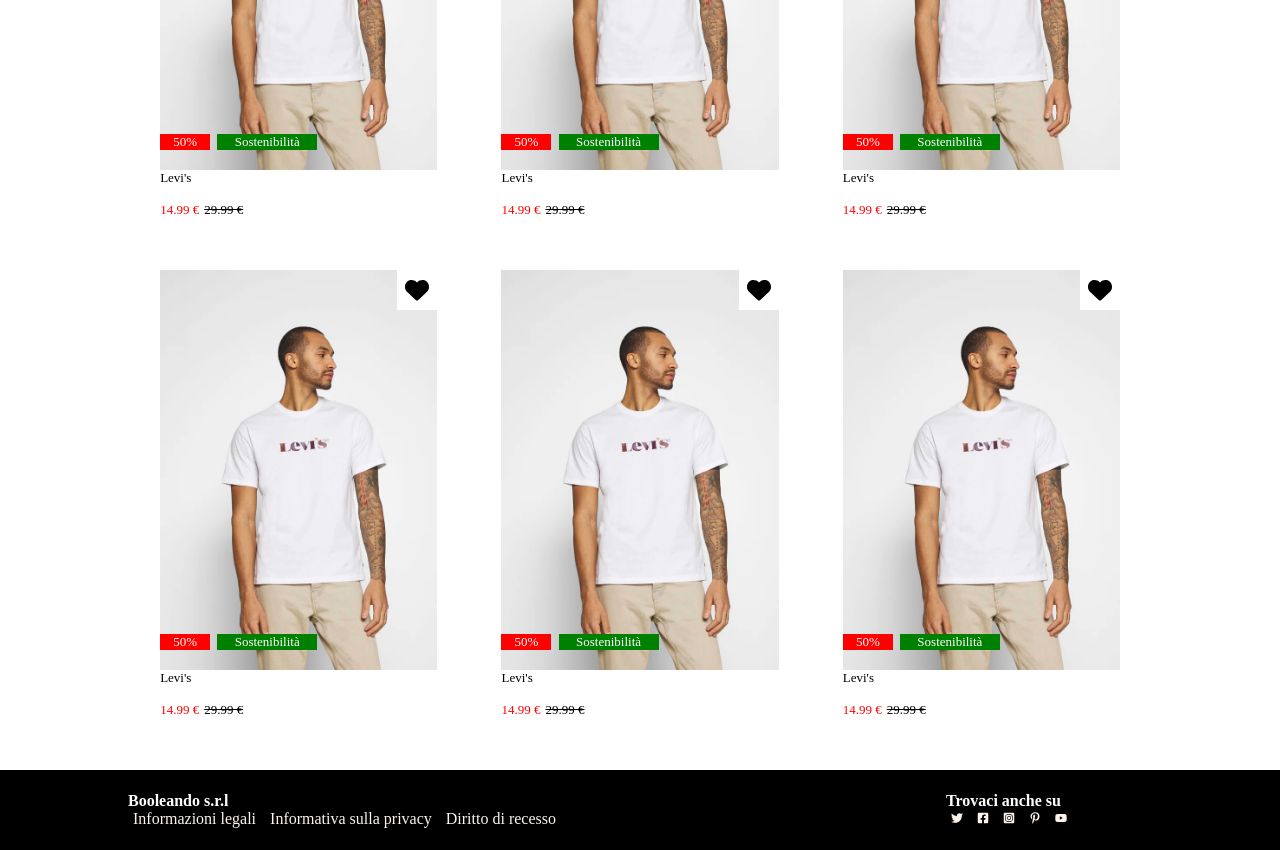
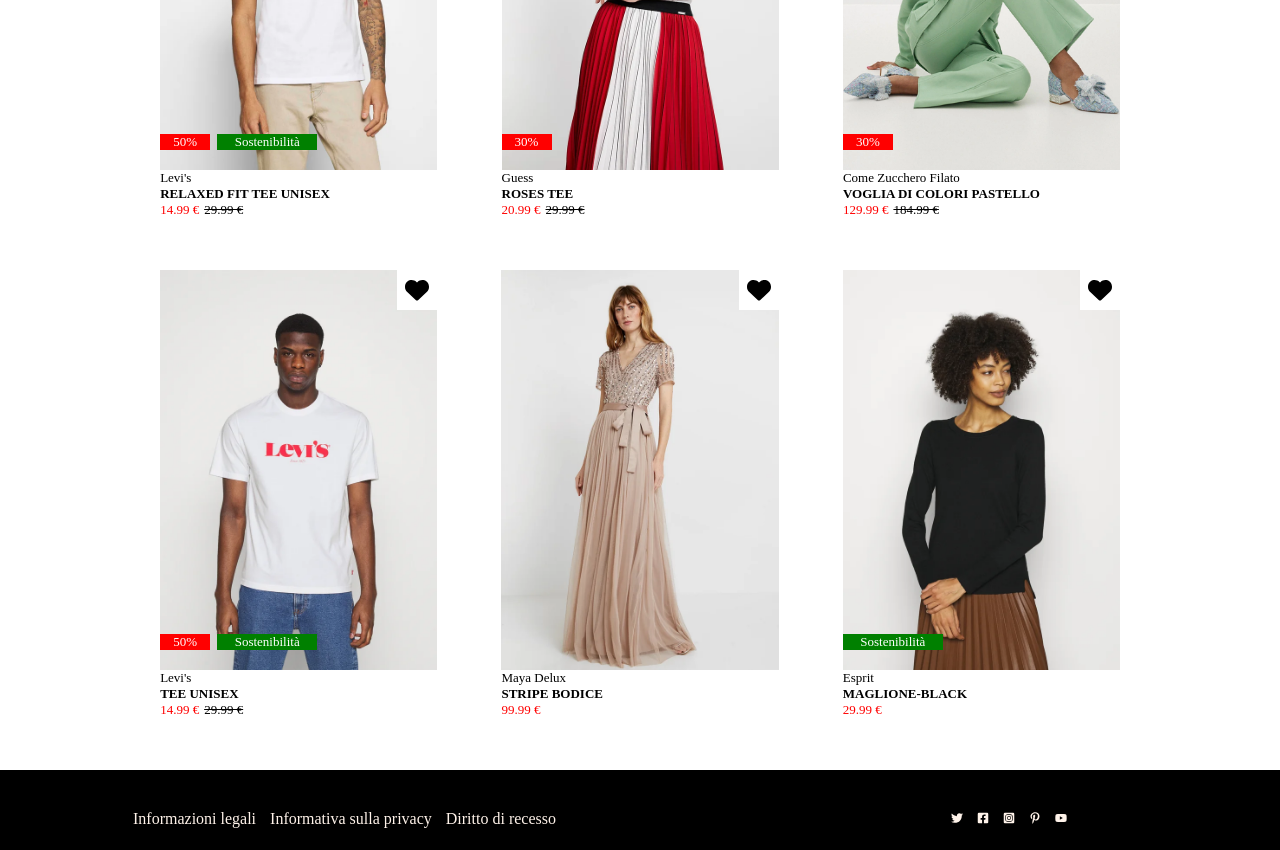
Before and after one commit to nico17022001/html-css-boolando, a plain HTML site: page index.html in a window 1280 px wide. Shown: the part 320-1170 px from the top of the page. Drawn offline with Linux system fonts and the light colour scheme.

Commit message:
da-fissare-header

```diff
--- a/css/style.css
+++ b/css/style.css
@@ -43,6 +43,10 @@
 
 h4{
   color: white;
+}
+
+div > h4 {
+  color: black;
 }
 .price > div{
   margin-right: 5px;
@@ -162,3 +166,8 @@
   position: absolute;
     right: 80px;
 }
+
+.different{
+  position: absolute;
+  left: 0;
+}
--- a/index.html
+++ b/index.html
@@ -66,8 +66,54 @@
 
       <div class="card">
         <div class="product">
-          <img class="appear" src="img/1b.webp" alt="">
-          <img class="disappear" src="img/1.webp" alt="">
+          <img class="appear" src="img/2b.webp" alt="">
+          <img class="disappear" src="img/2.webp" alt="">
+          <div class="heart">
+            <svg xmlns="http://www.w3.org/2000/svg" viewBox="0 0 512 512"><!--! Font Awesome Pro 6.3.0 by @fontawesome - https://fontawesome.com License - https://fontawesome.com/license (Commercial License) Copyright 2023 Fonticons, Inc. --><path d="M47.6 300.4L228.3 469.1c7.5 7 17.4 10.9 27.7 10.9s20.2-3.9 27.7-10.9L464.4 300.4c30.4-28.3 47.6-68 47.6-109.5v-5.8c0-69.9-50.5-129.5-119.4-141C347 36.5 300.6 51.4 268 84L256 96 244 84c-32.6-32.6-79-47.5-124.6-39.9C50.5 55.6 0 115.2 0 185.1v5.8c0 41.5 17.2 81.2 47.6 109.5z"/>
+            </svg>
+          </div>
+          <div class="sconto d-flex small ">30%</div>
+        </div>
+        <div class="info small">
+          <div>
+            <span>Guess</span>
+          </div>
+          <div><h4>ROSES TEE</h4></div>
+        </div>
+        <div class="price d-flex small">
+          <div class="scontato rosso">20.99 €</div>
+          <div class="prezzo-pieno "> <s> 29.99 € </s></div>
+        </div>
+      </div>
+
+      <div class="card">
+        <div class="product">
+          <img class="appear" src="img/3b.webp" alt="">
+          <img class="disappear" src="img/3.webp" alt="">
+          <div class="heart">
+            <svg xmlns="http://www.w3.org/2000/svg" viewBox="0 0 512 512"><!--! Font Awesome Pro 6.3.0 by @fontawesome - https://fontawesome.com License - https://fontawesome.com/license (Commercial License) Copyright 2023 Fonticons, Inc. --><path d="M47.6 300.4L228.3 469.1c7.5 7 17.4 10.9 27.7 10.9s20.2-3.9 27.7-10.9L464.4 300.4c30.4-28.3 47.6-68 47.6-109.5v-5.8c0-69.9-50.5-129.5-119.4-141C347 36.5 300.6 51.4 268 84L256 96 244 84c-32.6-32.6-79-47.5-124.6-39.9C50.5 55.6 0 115.2 0 185.1v5.8c0 41.5 17.2 81.2 47.6 109.5z"/>
+            </svg>
+          </div>
+          <div class="sconto d-flex small ">30%</div>
+        </div>
+        <div class="info small">
+          <div>
+            <span>Come Zucchero Filato</span>
+          </div>
+          <div><h4>VOGLIA DI COLORI PASTELLO</h4></div>
+        </div>
+        <div class="price d-flex small">
+          <div class="scontato rosso">129.99 €</div>
+          <div class="prezzo-pieno "> <s> 184.99 € </s></div>
+        </div>
+      </div>
+    </div>
+
+    <div class="container space d-flex cspeciale">
+      <div class="card">
+        <div class="product">
+          <img class="appear" src="img/4b.webp" alt="">
+          <img class="disappear" src="img/4.webp" alt="">
           <div class="heart">
             <svg xmlns="http://www.w3.org/2000/svg" viewBox="0 0 512 512"><!--! Font Awesome Pro 6.3.0 by @fontawesome - https://fontawesome.com License - https://fontawesome.com/license (Commercial License) Copyright 2023 Fonticons, Inc. --><path d="M47.6 300.4L228.3 469.1c7.5 7 17.4 10.9 27.7 10.9s20.2-3.9 27.7-10.9L464.4 300.4c30.4-28.3 47.6-68 47.6-109.5v-5.8c0-69.9-50.5-129.5-119.4-141C347 36.5 300.6 51.4 268 84L256 96 244 84c-32.6-32.6-79-47.5-124.6-39.9C50.5 55.6 0 115.2 0 185.1v5.8c0 41.5 17.2 81.2 47.6 109.5z"/>
             </svg>
@@ -79,7 +125,7 @@
           <div>
             <span>Levi's</span>
           </div>
-          <div><h4>RELAXED FIT TEE UNISEX</h4></div>
+          <div><h4>TEE UNISEX</h4></div>
         </div>
         <div class="price d-flex small">
           <div class="scontato rosso">14.99 €</div>
@@ -89,98 +135,42 @@
 
       <div class="card">
         <div class="product">
-          <img class="appear" src="img/1b.webp" alt="">
-          <img class="disappear" src="img/1.webp" alt="">
+          <img class="appear" src="img/5b.webp" alt="">
+          <img class="disappear" src="img/5.webp" alt="">
           <div class="heart">
             <svg xmlns="http://www.w3.org/2000/svg" viewBox="0 0 512 512"><!--! Font Awesome Pro 6.3.0 by @fontawesome - https://fontawesome.com License - https://fontawesome.com/license (Commercial License) Copyright 2023 Fonticons, Inc. --><path d="M47.6 300.4L228.3 469.1c7.5 7 17.4 10.9 27.7 10.9s20.2-3.9 27.7-10.9L464.4 300.4c30.4-28.3 47.6-68 47.6-109.5v-5.8c0-69.9-50.5-129.5-119.4-141C347 36.5 300.6 51.4 268 84L256 96 244 84c-32.6-32.6-79-47.5-124.6-39.9C50.5 55.6 0 115.2 0 185.1v5.8c0 41.5 17.2 81.2 47.6 109.5z"/>
             </svg>
           </div>
-          <div class="sconto d-flex small ">50%</div>
-          <div class="sostenibilità d-flex small">Sostenibilità</div>
         </div>
         <div class="info small">
           <div>
-            <span>Levi's</span>
+            <span>Maya Delux</span>
           </div>
-          <div><h4>RELAXED FIT TEE UNISEX</h4></div>
+          <div><h4>STRIPE BODICE</h4></div>
         </div>
         <div class="price d-flex small">
-          <div class="scontato rosso">14.99 €</div>
-          <div class="prezzo-pieno "> <s> 29.99 € </s></div>
-        </div>
-      </div>
-
-
-
-    </div>
-
-    <div class="container space d-flex cspeciale">
-      <div class="card">
-        <div class="product">
-          <img class="appear" src="img/1b.webp" alt="">
-          <img class="disappear" src="img/1.webp" alt="">
-          <div class="heart">
-            <svg xmlns="http://www.w3.org/2000/svg" viewBox="0 0 512 512"><!--! Font Awesome Pro 6.3.0 by @fontawesome - https://fontawesome.com License - https://fontawesome.com/license (Commercial License) Copyright 2023 Fonticons, Inc. --><path d="M47.6 300.4L228.3 469.1c7.5 7 17.4 10.9 27.7 10.9s20.2-3.9 27.7-10.9L464.4 300.4c30.4-28.3 47.6-68 47.6-109.5v-5.8c0-69.9-50.5-129.5-119.4-141C347 36.5 300.6 51.4 268 84L256 96 244 84c-32.6-32.6-79-47.5-124.6-39.9C50.5 55.6 0 115.2 0 185.1v5.8c0 41.5 17.2 81.2 47.6 109.5z"/>
-            </svg>
-          </div>
-          <div class="sconto d-flex small ">50%</div>
-          <div class="sostenibilità d-flex small">Sostenibilità</div>
-        </div>
-        <div class="info small">
-          <div>
-            <span>Levi's</span>
-          </div>
-          <div><h4>RELAXED FIT TEE UNISEX</h4></div>
-        </div>
-        <div class="price d-flex small">
-          <div class="scontato rosso">14.99 €</div>
-          <div class="prezzo-pieno "> <s> 29.99 € </s></div>
+          <div class="scontato rosso">99.99 €</div>
         </div>
       </div>
 
       <div class="card">
         <div class="product">
-          <img class="appear" src="img/1b.webp" alt="">
-          <img class="disappear" src="img/1.webp" alt="">
+          <img class="appear" src="img/6b.webp" alt="">
+          <img class="disappear" src="img/6.webp" alt="">
           <div class="heart">
             <svg xmlns="http://www.w3.org/2000/svg" viewBox="0 0 512 512"><!--! Font Awesome Pro 6.3.0 by @fontawesome - https://fontawesome.com License - https://fontawesome.com/license (Commercial License) Copyright 2023 Fonticons, Inc. --><path d="M47.6 300.4L228.3 469.1c7.5 7 17.4 10.9 27.7 10.9s20.2-3.9 27.7-10.9L464.4 300.4c30.4-28.3 47.6-68 47.6-109.5v-5.8c0-69.9-50.5-129.5-119.4-141C347 36.5 300.6 51.4 268 84L256 96 244 84c-32.6-32.6-79-47.5-124.6-39.9C50.5 55.6 0 115.2 0 185.1v5.8c0 41.5 17.2 81.2 47.6 109.5z"/>
             </svg>
           </div>
-          <div class="sconto d-flex small ">50%</div>
-          <div class="sostenibilità d-flex small">Sostenibilità</div>
+          <div class="sostenibilità d-flex small different">Sostenibilità</div>
         </div>
         <div class="info small">
           <div>
-            <span>Levi's</span>
+            <span>Esprit</span>
           </div>
-          <div><h4>RELAXED FIT TEE UNISEX</h4></div>
+          <div><h4>MAGLIONE-BLACK</h4></div>
         </div>
         <div class="price d-flex small">
-          <div class="scontato rosso">14.99 €</div>
-          <div class="prezzo-pieno "> <s> 29.99 € </s></div>
-        </div>
-      </div>
-
-      <div class="card">
-        <div class="product">
-          <img class="appear" src="img/1b.webp" alt="">
-          <img class="disappear" src="img/1.webp" alt="">
-          <div class="heart">
-            <svg xmlns="http://www.w3.org/2000/svg" viewBox="0 0 512 512"><!--! Font Awesome Pro 6.3.0 by @fontawesome - https://fontawesome.com License - https://fontawesome.com/license (Commercial License) Copyright 2023 Fonticons, Inc. --><path d="M47.6 300.4L228.3 469.1c7.5 7 17.4 10.9 27.7 10.9s20.2-3.9 27.7-10.9L464.4 300.4c30.4-28.3 47.6-68 47.6-109.5v-5.8c0-69.9-50.5-129.5-119.4-141C347 36.5 300.6 51.4 268 84L256 96 244 84c-32.6-32.6-79-47.5-124.6-39.9C50.5 55.6 0 115.2 0 185.1v5.8c0 41.5 17.2 81.2 47.6 109.5z"/>
-            </svg>
-          </div>
-          <div class="sconto d-flex small ">50%</div>
-          <div class="sostenibilità d-flex small">Sostenibilità</div>
-        </div>
-        <div class="info small">
-          <div>
-            <span>Levi's</span>
-          </div>
-          <div><h4>RELAXED FIT TEE UNISEX</h4></div>
-        </div>
-        <div class="price d-flex small">
-          <div class="scontato rosso">14.99 €</div>
-          <div class="prezzo-pieno "> <s> 29.99 € </s></div>
+          <div class="scontato rosso">29.99 €</div>
         </div>
       </div>
 
```
